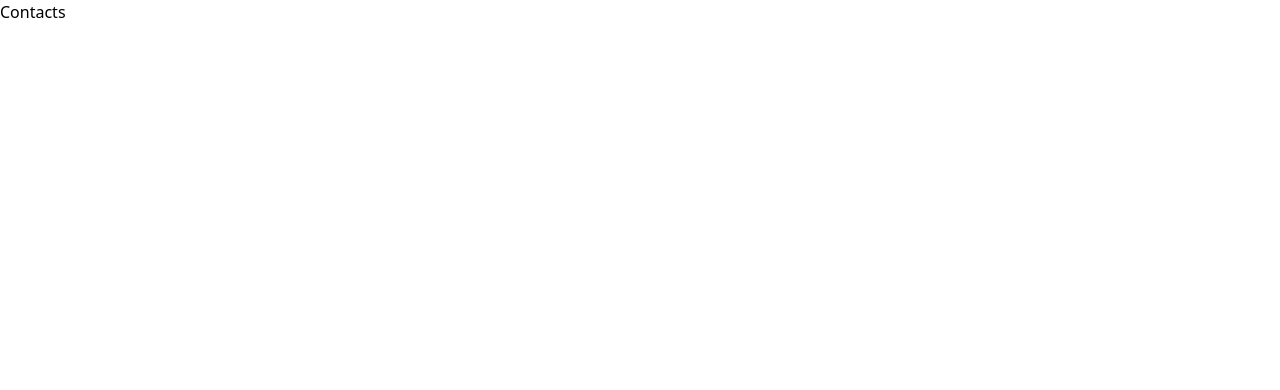
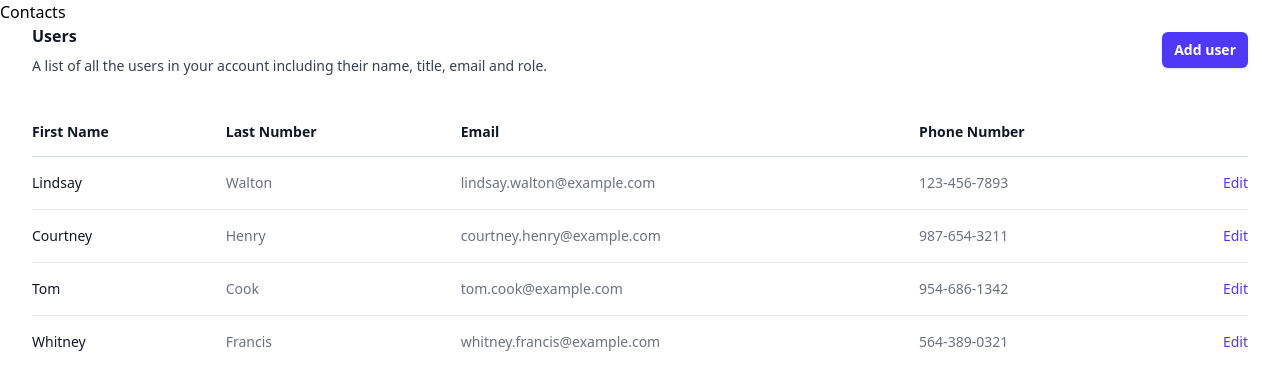
Before and after one commit to ilfranco/lamp-stack-group-15, a PHP site: page /contacts/index.php in a window 1280 px wide. Before the commit the part shown is almost empty. Shown: the top 390 px of the page. Run offline with PHP 8.4, Linux system fonts and the light colour scheme.

Commit message:
Created index.php to display a basic contacts table

```diff
--- a/frontend/contacts/index.php
+++ b/frontend/contacts/index.php
@@ -5,6 +5,74 @@
 
 <main>
     <h1>Contacts</h1>
+    <div class="px-4 sm:px-6 lg:px-8">
+  <div class="sm:flex sm:items-center">
+    <div class="sm:flex-auto">
+      <h1 class="text-base font-semibold text-gray-900 dark:text-white">Users</h1>
+      <p class="mt-2 text-sm text-gray-700 dark:text-gray-300">A list of all the users in your account including their name, title, email and role.</p>
+    </div>
+    <div class="mt-4 sm:ml-16 sm:mt-0 sm:flex-none">
+      <button type="button" class="block rounded-md bg-indigo-600 px-3 py-2 text-center text-sm font-semibold text-white shadow-sm hover:bg-indigo-500 focus-visible:outline focus-visible:outline-2 focus-visible:outline-offset-2 focus-visible:outline-indigo-600 dark:bg-indigo-500 dark:hover:bg-indigo-400 dark:focus-visible:outline-indigo-500">Add user</button>
+    </div>
+  </div>
+  <div class="mt-8 flow-root">
+    <div class="-mx-4 -my-2 overflow-x-auto sm:-mx-6 lg:-mx-8">
+      <div class="inline-block min-w-full py-2 align-middle sm:px-6 lg:px-8">
+        <table class="relative min-w-full divide-y divide-gray-300 dark:divide-white/15">
+          <thead>
+            <tr>
+              <th scope="col" class="py-3.5 pl-4 pr-3 text-left text-sm font-semibold text-gray-900 sm:pl-0 dark:text-white">First Name</th>
+              <th scope="col" class="px-3 py-3.5 text-left text-sm font-semibold text-gray-900 dark:text-white">Last Number</th>
+              <th scope="col" class="px-3 py-3.5 text-left text-sm font-semibold text-gray-900 dark:text-white">Email</th>
+              <th scope="col" class="px-3 py-3.5 text-left text-sm font-semibold text-gray-900 dark:text-white">Phone Number</th>
+              <th scope="col" class="py-3.5 pl-3 pr-4 sm:pr-0">
+                <span class="sr-only">Edit</span>
+              </th>
+            </tr>
+          </thead>
+          <tbody class="divide-y divide-gray-200 dark:divide-white/10">
+            <tr>
+              <td class="whitespace-nowrap py-4 pl-4 pr-3 text-sm font-medium text-gray-900 sm:pl-0 dark:text-white">Lindsay</td>
+              <td class="whitespace-nowrap px-3 py-4 text-sm text-gray-500 dark:text-gray-400">Walton</td>
+              <td class="whitespace-nowrap px-3 py-4 text-sm text-gray-500 dark:text-gray-400">lindsay.walton@example.com</td>
+              <td class="whitespace-nowrap px-3 py-4 text-sm text-gray-500 dark:text-gray-400">123-456-7893</td>
+              <td class="whitespace-nowrap py-4 pl-3 pr-4 text-right text-sm font-medium sm:pr-0">
+                <a href="#" class="text-indigo-600 hover:text-indigo-900 dark:text-indigo-400 dark:hover:text-indigo-300">Edit<span class="sr-only">, Lindsay Walton</span></a>
+              </td>
+            </tr>
+            <tr>
+              <td class="whitespace-nowrap py-4 pl-4 pr-3 text-sm font-medium text-gray-900 sm:pl-0 dark:text-white">Courtney</td>
+              <td class="whitespace-nowrap px-3 py-4 text-sm text-gray-500 dark:text-gray-400">Henry</td>
+              <td class="whitespace-nowrap px-3 py-4 text-sm text-gray-500 dark:text-gray-400">courtney.henry@example.com</td>
+              <td class="whitespace-nowrap px-3 py-4 text-sm text-gray-500 dark:text-gray-400">987-654-3211</td>
+              <td class="whitespace-nowrap py-4 pl-3 pr-4 text-right text-sm font-medium sm:pr-0">
+                <a href="#" class="text-indigo-600 hover:text-indigo-900 dark:text-indigo-400 dark:hover:text-indigo-300">Edit<span class="sr-only">, Courtney Henry</span></a>
+              </td>
+            </tr>
+            <tr>
+              <td class="whitespace-nowrap py-4 pl-4 pr-3 text-sm font-medium text-gray-900 sm:pl-0 dark:text-white">Tom</td>
+              <td class="whitespace-nowrap px-3 py-4 text-sm text-gray-500 dark:text-gray-400">Cook</td>
+              <td class="whitespace-nowrap px-3 py-4 text-sm text-gray-500 dark:text-gray-400">tom.cook@example.com</td>
+              <td class="whitespace-nowrap px-3 py-4 text-sm text-gray-500 dark:text-gray-400">954-686-1342</td>
+              <td class="whitespace-nowrap py-4 pl-3 pr-4 text-right text-sm font-medium sm:pr-0">
+                <a href="#" class="text-indigo-600 hover:text-indigo-900 dark:text-indigo-400 dark:hover:text-indigo-300">Edit<span class="sr-only">, Tom Cook</span></a>
+              </td>
+            </tr>
+            <tr>
+              <td class="whitespace-nowrap py-4 pl-4 pr-3 text-sm font-medium text-gray-900 sm:pl-0 dark:text-white">Whitney</td>
+              <td class="whitespace-nowrap px-3 py-4 text-sm text-gray-500 dark:text-gray-400">Francis</td>
+              <td class="whitespace-nowrap px-3 py-4 text-sm text-gray-500 dark:text-gray-400">whitney.francis@example.com</td>
+              <td class="whitespace-nowrap px-3 py-4 text-sm text-gray-500 dark:text-gray-400">564-389-0321</td>
+              <td class="whitespace-nowrap py-4 pl-3 pr-4 text-right text-sm font-medium sm:pr-0">
+                <a href="#" class="text-indigo-600 hover:text-indigo-900 dark:text-indigo-400 dark:hover:text-indigo-300">Edit<span class="sr-only">, Whitney Francis</span></a>
+              </td>
+            </tr>
+          </tbody>
+        </table>
+      </div>
+    </div>
+  </div>
+</div>
 </main>
 
 <?php require_once COMPONENTS . '/layout/layout-bottom.php' ?>
```
